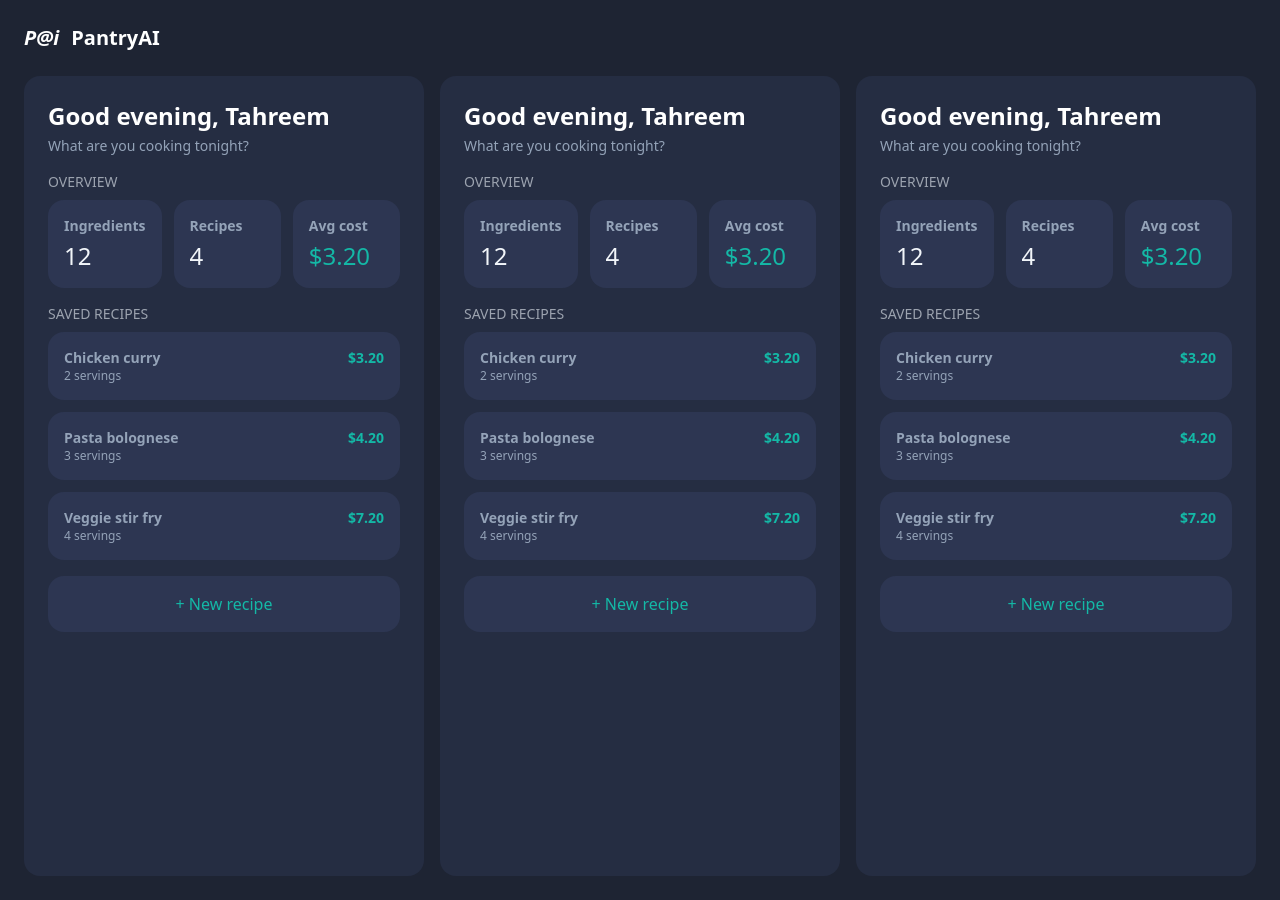
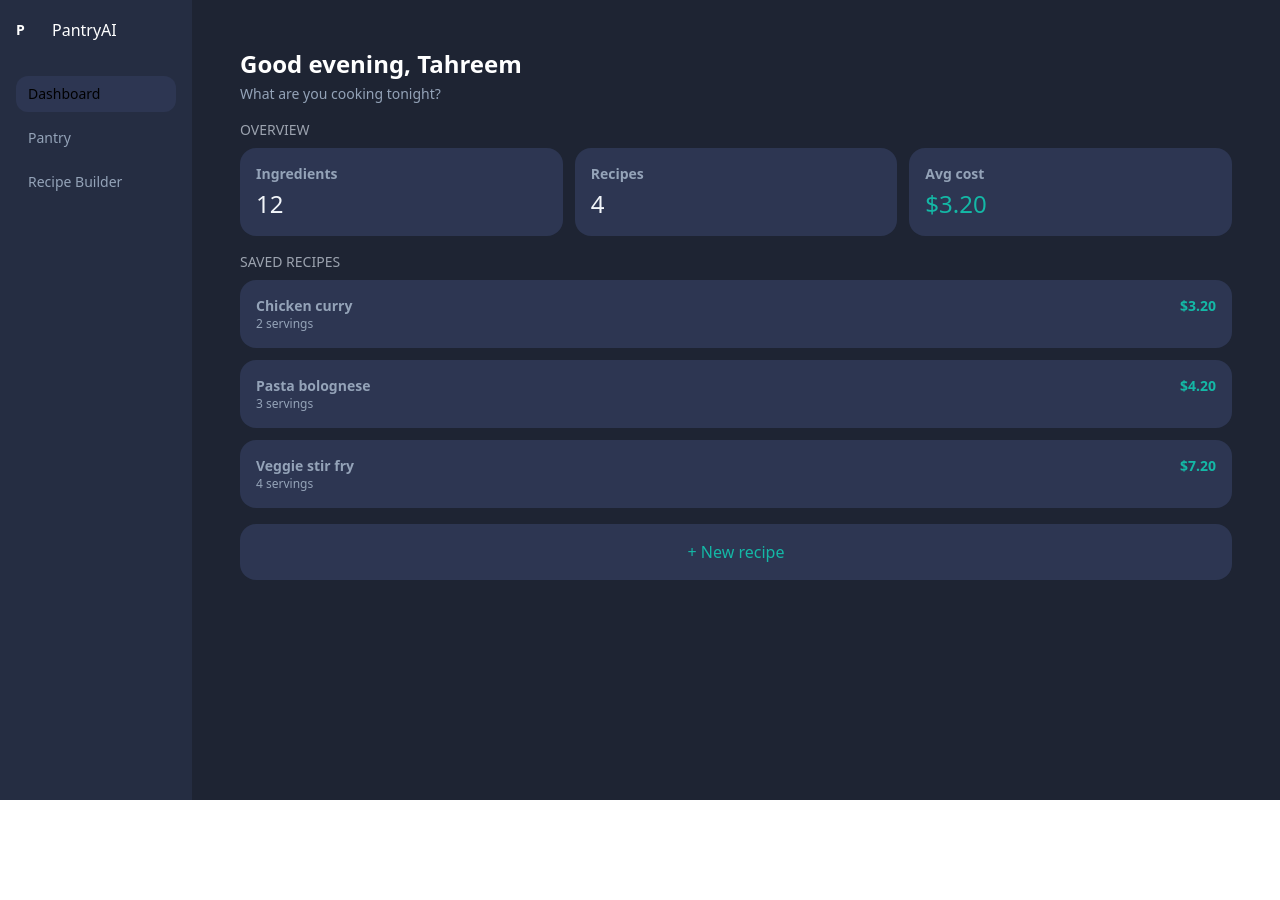
Before and after one commit to syedatahreem/Pantry-AI, a React (Vite) app: page / in a window 1280 px wide. After the commit the page ends 800 px from the top, so only its background shows below. Built offline with nearby package versions, Linux system fonts and the light colour scheme.

Commit message:
Refactor App component to use Layout and manage active tab state

```diff
--- a/src/App.tsx
+++ b/src/App.tsx
@@ -1,26 +1,18 @@
+import { useState } from "react";
 import "./App.css";
+import Layout from "./components/Layout/Layout";
 import Dashboard from "./components/Dashboard/Dashboard";
+import type { Pages } from "./types";
 
 function App() {
+  const [activeTab, setActiveTab] = useState<Pages>("dashboard");
+
   return (
-    <div className="bg-background min-h-screen p-6">
-      <div className="flex mb-6 gap-3">
-        <div className="text-white text-xl font-semibold italic">P@i</div>
-        <span className="text-white text-xl font-semibold">PantryAI</span>
-      </div>
-
-      <div className="grid grid-cols-3 gap-4">
-        <div className="bg-panel rounded-2xl overflow-hidden">
-          <Dashboard />
-        </div>
-        <div className="bg-panel rounded-2xl overflow-hidden">
-          <Dashboard />
-        </div>
-        <div className="bg-panel rounded-2xl overflow-hidden">
-          <Dashboard />
-        </div>
-      </div>
-    </div>
+    <Layout activeTab={activeTab} setActiveTab={setActiveTab}>
+      {activeTab === "dashboard" && <Dashboard />}
+      {/* {activeTab === "pantry" && < />}
+      {activeTab === "recipe-builder" && <Dashboard />} */}
+    </Layout>
   );
 }
 
--- a/src/types/index.ts
+++ b/src/types/index.ts
@@ -18,3 +18,5 @@ export interface Recipe {
   ingredients: RecipeIngredient[];
   costPerServing: number;
 }
+
+export type Pages = "dashboard" | "pantry" | "recipe-builder";
```
